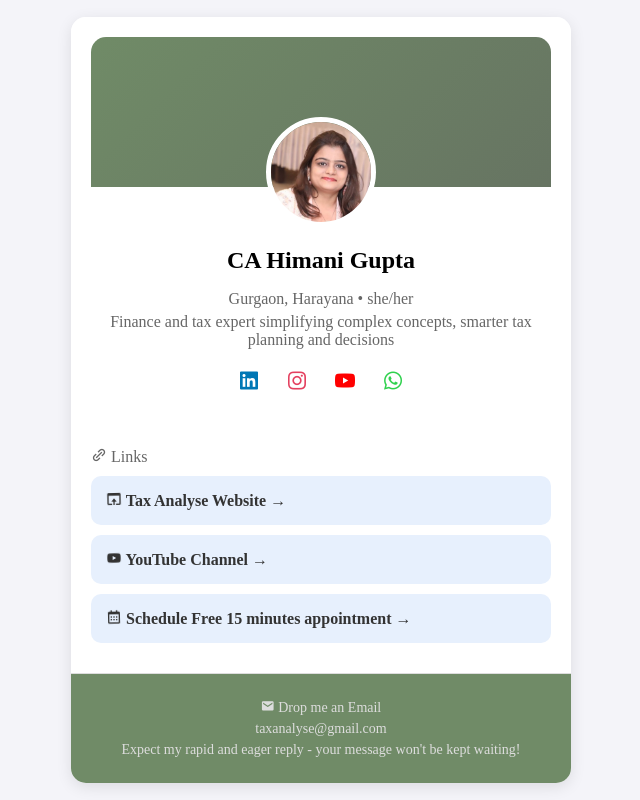
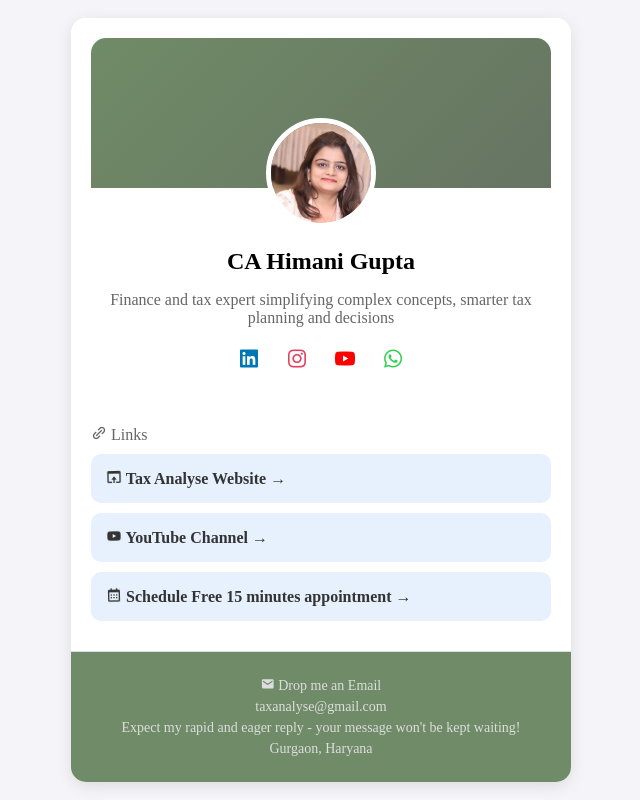
Before and after one commit to CAHimani/CA-Himani-Gupta, a plain HTML site: page index.html in a window 1280 px wide. Shown: the whole page, without its empty margins (319-959 px from the left). Drawn offline with nearby package versions, Linux system fonts and the light colour scheme.

Commit message:
Update index.html

```diff
--- a/index.html
+++ b/index.html
@@ -16,7 +16,7 @@
                 <img src="image.jpg" alt="Himani Mahawar">
             </div>
             <h1>CA Himani Gupta</h1>
-            <p>Gurgaon, Harayana • she/her</p>
+
             <center>
                 <p>Finance and tax expert simplifying complex concepts, smarter tax planning and decisions</p>
             </center>
@@ -40,6 +40,7 @@
             <p> <i class='bx bxs-envelope' ></i> Drop me an Email</p>
             <a href="mailto:taxanalyse@gmail.com" style="text-decoration: none;"><p>taxanalyse@gmail.com</p></a>
             <p>Expect my rapid and eager reply - your message won't be kept waiting!</p>
+            <p>Gurgaon, Haryana</p>
         </footer>
     </div>
 </body>
```
